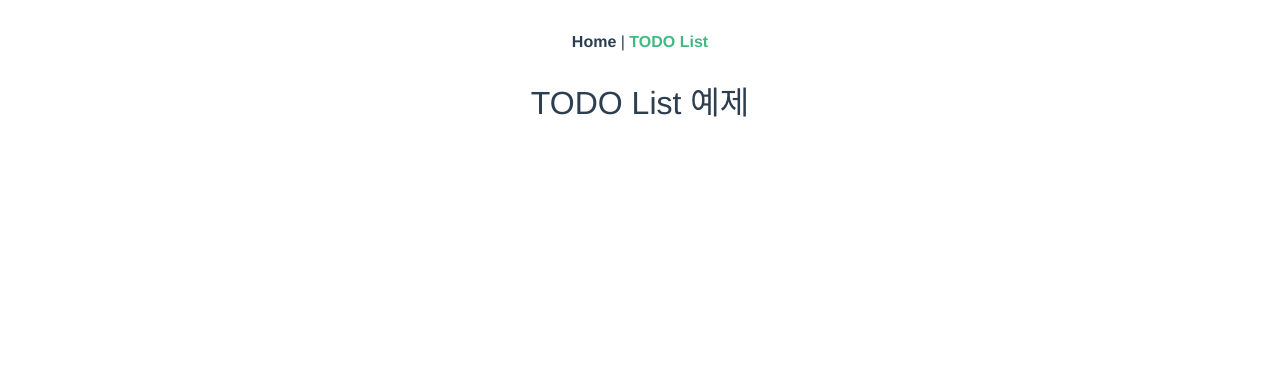
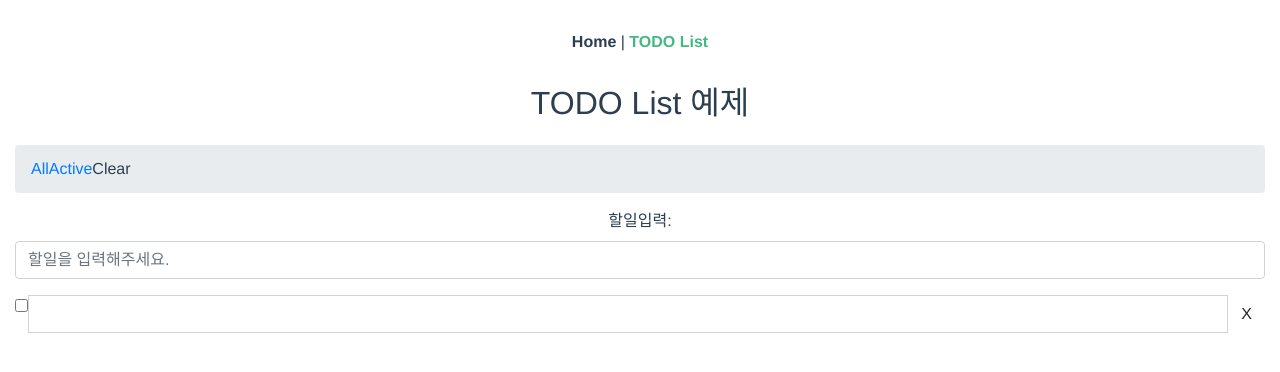
Before and after one commit to katanazero86/vuewithtypescript, a Vue app: page /todo in a window 1280 px wide. Shown: the top 372 px of the page. Built offline with nearby package versions, Linux system fonts and the light colour scheme.

Commit message:
[etc]
- 컴포넌트 생성
- props -> @Prop
- emit -> @Emit
- watch -> @Watch
- provide/inject -> @Provide/@Inject
- model 옵션 -> @Model
- mixins -> Mixins()
- event bus
- Vuex
- TODO List 예제 작업..

```diff
--- a/package.json
+++ b/package.json
@@ -8,7 +8,6 @@
     "lint": "vue-cli-service lint"
   },
   "dependencies": {
-    "bootstrap": "^4.3.1",
     "vue": "^2.6.10",
     "vue-class-component": "^7.0.2",
     "vue-property-decorator": "^8.1.0",
--- a/public/index.html
+++ b/public/index.html
@@ -6,7 +6,7 @@
     <meta name="viewport" content="width=device-width,initial-scale=1.0">
     <link rel="icon" href="<%= BASE_URL %>favicon.ico">
     <link rel="stylesheet" href="https://stackpath.bootstrapcdn.com/bootstrap/4.3.1/css/bootstrap.min.css" integrity="sha384-ggOyR0iXCbMQv3Xipma34MD+dH/1fQ784/j6cY/iJTQUOhcWr7x9JvoRxT2MZw1T" crossorigin="anonymous">
-    <title>vuewithtypescript</title>
+    <title>vue with typescript</title>
   </head>
   <body>
     <noscript>
--- /dev/null
+++ b/src/components/todo/Header.vue
@@ -0,0 +1,22 @@
+<template>
+    <ol class="breadcrumb">
+        <li><a href="#">All</a></li>
+        <li><a href="#">Active</a></li>
+        <li class="active">Clear</li>
+    </ol>
+</template>
+
+<script lang="ts">
+
+    import {Component, Vue} from 'vue-property-decorator';
+
+    @Component
+    export default class Header extends Vue {
+
+    }
+
+</script>
+
+<style scoped>
+
+</style>
--- /dev/null
+++ b/src/components/todo/Item.vue
@@ -0,0 +1,31 @@
+<template>
+    <div class="input-group">
+      <span class="input-group-addon">
+        <input type="checkbox" @change="changeStatus">
+      </span>
+        <input type="text" class="form-control">
+        <span class="input-group-btn">
+        <button class="btn btn-default" type="button" @click="removeItem">X</button>
+      </span>
+    </div>
+</template>
+
+<script lang="ts">
+    import {Component, Vue} from "vue-property-decorator";
+
+    export default class Item extends Vue {
+
+        public changeStatus() {
+
+        }
+
+        public removeItem() {
+
+        }
+    }
+
+</script>
+
+<style scoped>
+
+</style>
--- /dev/null
+++ b/src/components/todo/ItemInput.vue
@@ -0,0 +1,25 @@
+<template>
+    <div class="form-group">
+        <label>할일입력:</label>
+        <input type="text" class="form-control" placeholder="할일을 입력해주세요." @keyup.enter="addItem">
+    </div>
+</template>
+
+<script lang="ts">
+
+    import {Component, Vue} from "vue-property-decorator";
+
+    @Component
+    export default class ItemInput extends Vue {
+
+        public addItem() {
+
+        }
+
+    }
+
+</script>
+
+<style scoped>
+
+</style>
--- a/src/router.ts
+++ b/src/router.ts
@@ -19,7 +19,7 @@ export default new Router({
       // route level code-splitting
       // this generates a separate chunk (about.[hash].js) for this route
       // which is lazy-loaded when the route is visited.
-      component: () => import(/* webpackChunkName: "about" */ './views/TodoList.vue'),
+      component: () => import('./views/TodoList.vue'),
     },
   ],
 });
--- a/src/views/TodoList.vue
+++ b/src/views/TodoList.vue
@@ -3,10 +3,27 @@
         <h2>
             TODO List 예제
         </h2>
+        <div style="padding: 15px">
+            <Header/>
+            <ItemInput/>
+            <Item/>
+        </div>
     </div>
 </template>
 
-<script>
+<script lang="ts">
+
+    import {Vue, Component} from 'vue-property-decorator';
+    import Header from '@/components/todo/Header.vue';
+    import ItemInput from '@/components/todo/ItemInput.vue';
+    import Item from '@/components/todo/Item.vue';
+
+    @Component({
+        components : {ItemInput, Header, Item},
+    })
+    export default class TodoList extends Vue {
+
+    }
 
 </script>
 
```
Also changed, not shown: 1 other file (tests, documents, lock files or other folders).
